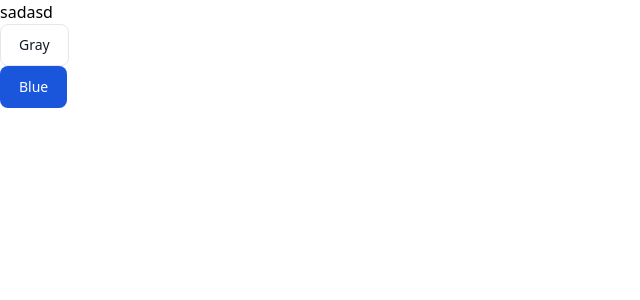
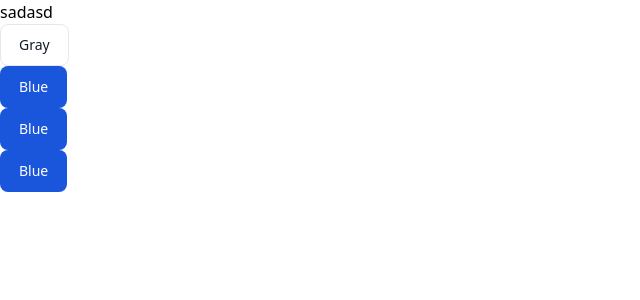
Before and after one commit to juixer/Forever-Union-Client-Side, a React (Vite) app: page / in a window 1280 px wide. Shown: the top 300 px of the page, without its empty margins (0-640 px from the left). Built offline with nearby package versions, Linux system fonts and the light colour scheme.

Commit message:
fixing some issue

```diff
--- a/src/App.jsx
+++ b/src/App.jsx
@@ -6,6 +6,8 @@ function App() {
     sadasd
     <Button color="gray">Gray</Button>
     <Button color="blue">Blue</Button>
+    <Button color="blue">Blue</Button>
+    <Button color="blue">Blue</Button>
     </>
   )
 }
```
